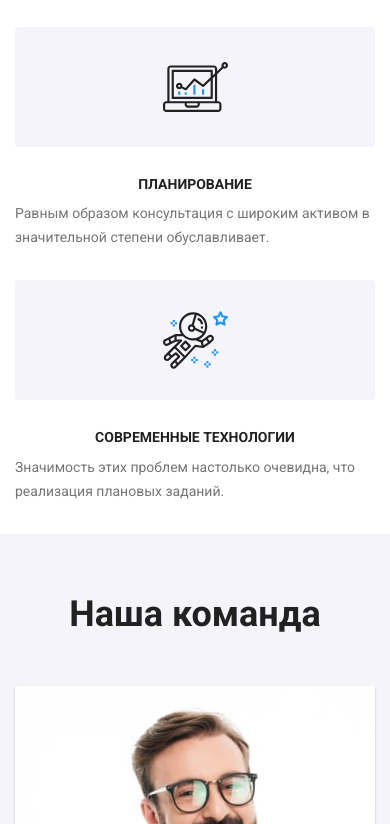
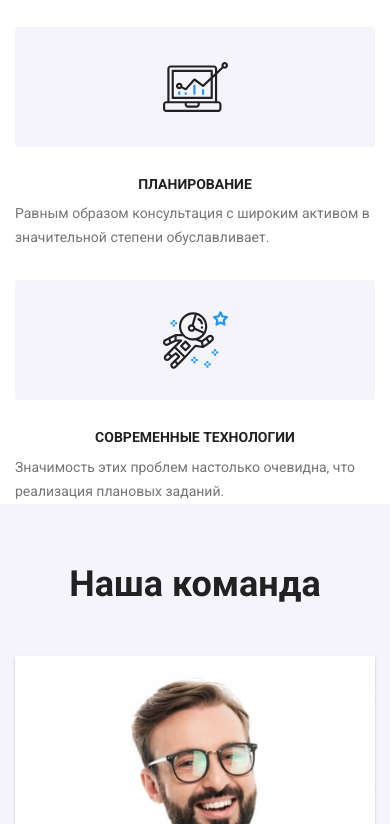
Before and after one commit to OlesyaY/hw-8, a plain HTML site: page index.html in a window 390 px wide. Shown: the part 1022-1846 px from the top of the page. Drawn offline with nearby package versions, Linux system fonts and the light colour scheme.

Commit message:
change margins

```diff
--- a/scss/components/_benefits.scss
+++ b/scss/components/_benefits.scss
@@ -35,12 +35,8 @@
     }
 
     &__item {
-        @include for-mobile-tablet {
-            margin-bottom: 30px;
-        }
-
         @include for-tablet-only {
-            width: calc((100% - 4 * 15px) / 2);
+            width: calc((100% - 30px) / 2);
         }
 
         @include for-desktop {
@@ -51,6 +47,18 @@
 
     &__item:last-child {
         margin-right: 0;
+    }
+
+    &__item:not(:last-child) {
+        @include for-phone-only {
+            margin-bottom: 30px;
+        }
+    }
+
+    &__item:nth-last-child(n + 3) {
+        @include for-tablet-only {
+            margin-bottom: 30px;
+        }
     }
 
     &__icon-wrapper {
--- a/scss/components/_mobile-menu.scss
+++ b/scss/components/_mobile-menu.scss
@@ -59,7 +59,7 @@
 
     &__contatcts {
         @extend %list;
-        margin-top: 302px;
+        margin-top: auto;
     }
 
     &__comunication-phone {
--- a/scss/components/_project.scss
+++ b/scss/components/_project.scss
@@ -23,12 +23,15 @@
     }
 
     &__item {
-        margin-right: 30px;
         margin-bottom: 30px;
 
         @include for-tablet-only {
             flex-basis: calc((100% - 6 * 15px) / 3);
             margin: 15px;
+        }
+
+        @include for-desktop {
+            margin-right: 30px;
         }
     }
 
@@ -81,7 +84,9 @@
     }
 
     &__item:nth-child(3n) {
-        margin-right: 0px;
+        @include for-desktop {
+            margin-right: 0px;
+        }
     }
 
     &__item:nth-last-child(-n + 3) {
--- a/scss/components/_team.scss
+++ b/scss/components/_team.scss
@@ -45,17 +45,28 @@
         border-radius: 0px 0px 4px 4px;
         background-color: #ffffff;
 
-        @include for-mobile-tablet {
-            margin-bottom: 30px;
-        }
-
         @include for-tablet-only {
-            flex-basis: calc((100% - 4 * 15px) / 2);
+            flex-basis: calc((100% - 30px) / 2);
         }
 
         @include for-desktop {
             width: 270px;
+        }
+    }
+
+    &__link:not(:last-child) {
+        @include for-phone-only {
+            margin-bottom: 30px;
+        }
+
+        @include for-desktop {
             margin-right: 30px;
+        }
+    }
+
+    &__link:nth-last-child(n + 3) {
+        @include for-tablet-only {
+            margin-bottom: 30px;
         }
     }
 
--- a/scss/components/catalog.scss
+++ b/scss/components/catalog.scss
@@ -26,14 +26,16 @@
 
     &__item {
         margin-right: 8px;
-
-        @include for-phone-only {
-            margin-bottom: 8px;
-        }
     }
 
     &__item:last-child {
         margin-right: 0px;
+    }
+
+    &__item:nth-last-child(n + 3) {
+        @include for-phone-only {
+            margin-bottom: 8px;
+        }
     }
 
     &__btn {
```
Also changed, not shown: css/main.css, css/main.min.css, 2 other files.
